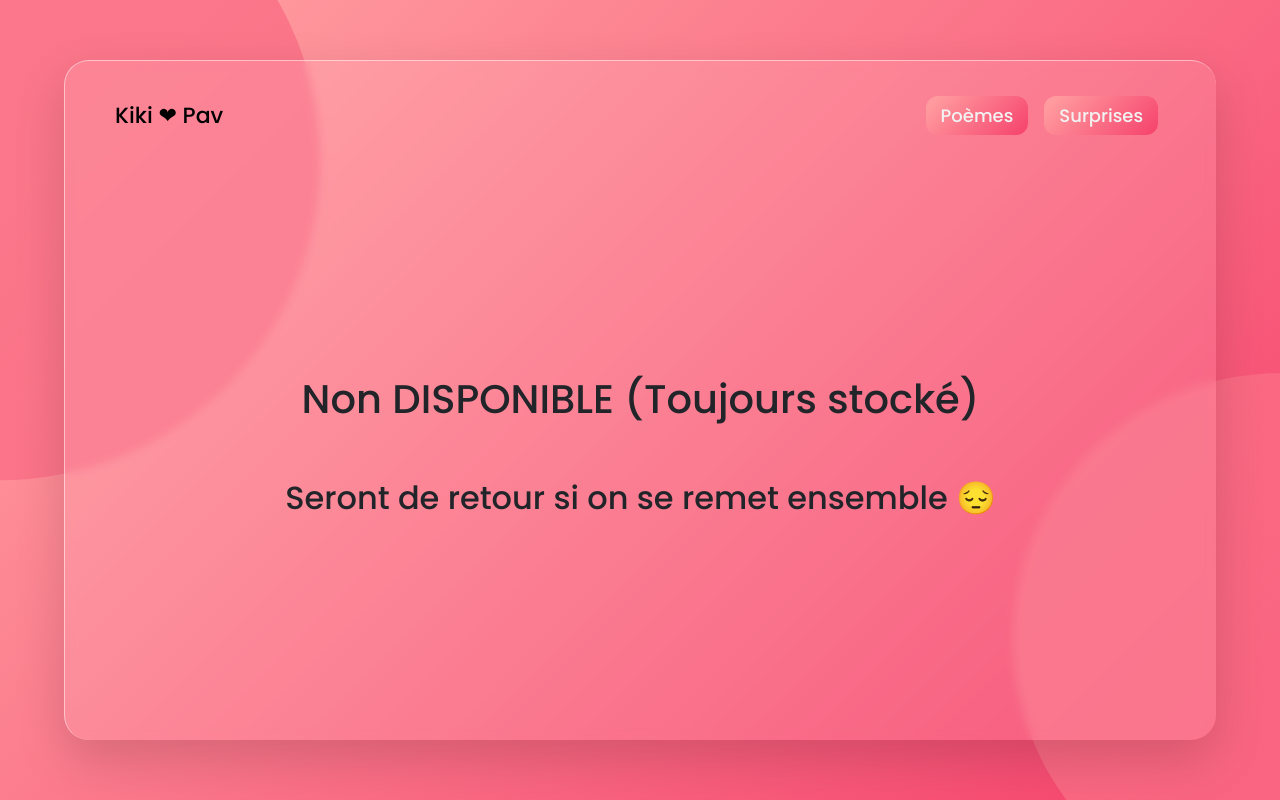
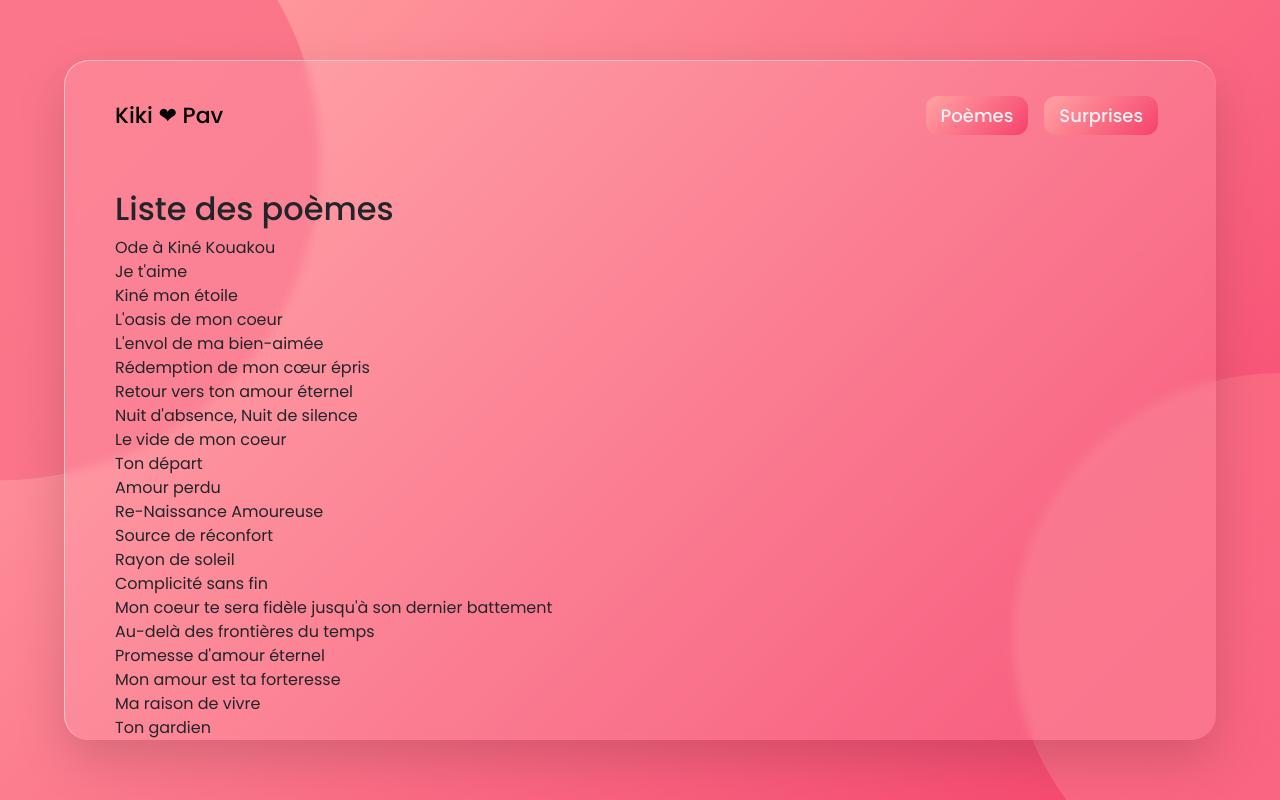
Before and after one commit to Pelpav/KanojoAngular, an Angular app: page /poemes in a window 1280 px wide. Built offline with nearby package versions, Linux system fonts and the light colour scheme.

Commit message:
No Breakup

```diff
--- a/src/app/poeme/poeme.component.html
+++ b/src/app/poeme/poeme.component.html
@@ -1,21 +1,21 @@
 <div class="main">
   <app-navbar>
   </app-navbar>
-  <!-- <div class="padpoem" *ngIf="showPoemList">
+  <div class="padpoem" *ngIf="showPoemList">
     <h2>Liste des poèmes</h2>
     <div class="poems" *ngFor="let poem of poems">
       <a (click)="openPoem(poem.id)" [innerHTML]="getSafeHtml(poem.title)"></a>
     </div>
-  </div> -->
+  </div>
 
-  <div class="main-min" style="display: flex; justify-content: center; align-items: center; height: 70vh;">
+  <!-- <div class="main-min" style="display: flex; justify-content: center; align-items: center; height: 70vh;">
     <div style="text-align: center;">
       <h1>Non DISPONIBLE (Toujours stocké)</h1>
       <br>
       <br>
       <h2>Seront de retour si on se remet ensemble 😔</h2>
     </div>
-  </div>
+  </div> -->
 
   <div *ngIf="selectedPoem">
     <div class="glass" (scroll)="true">
```
